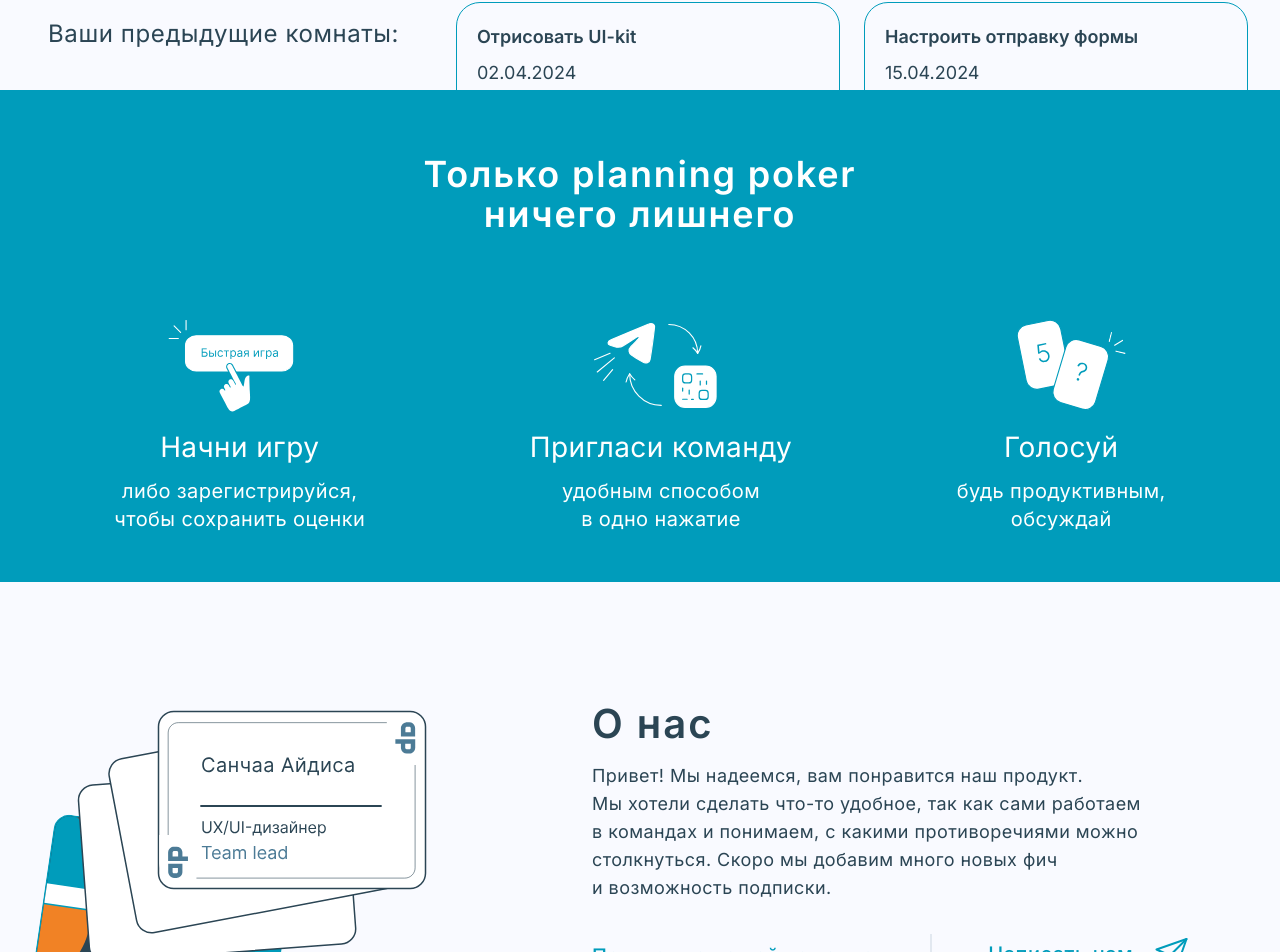
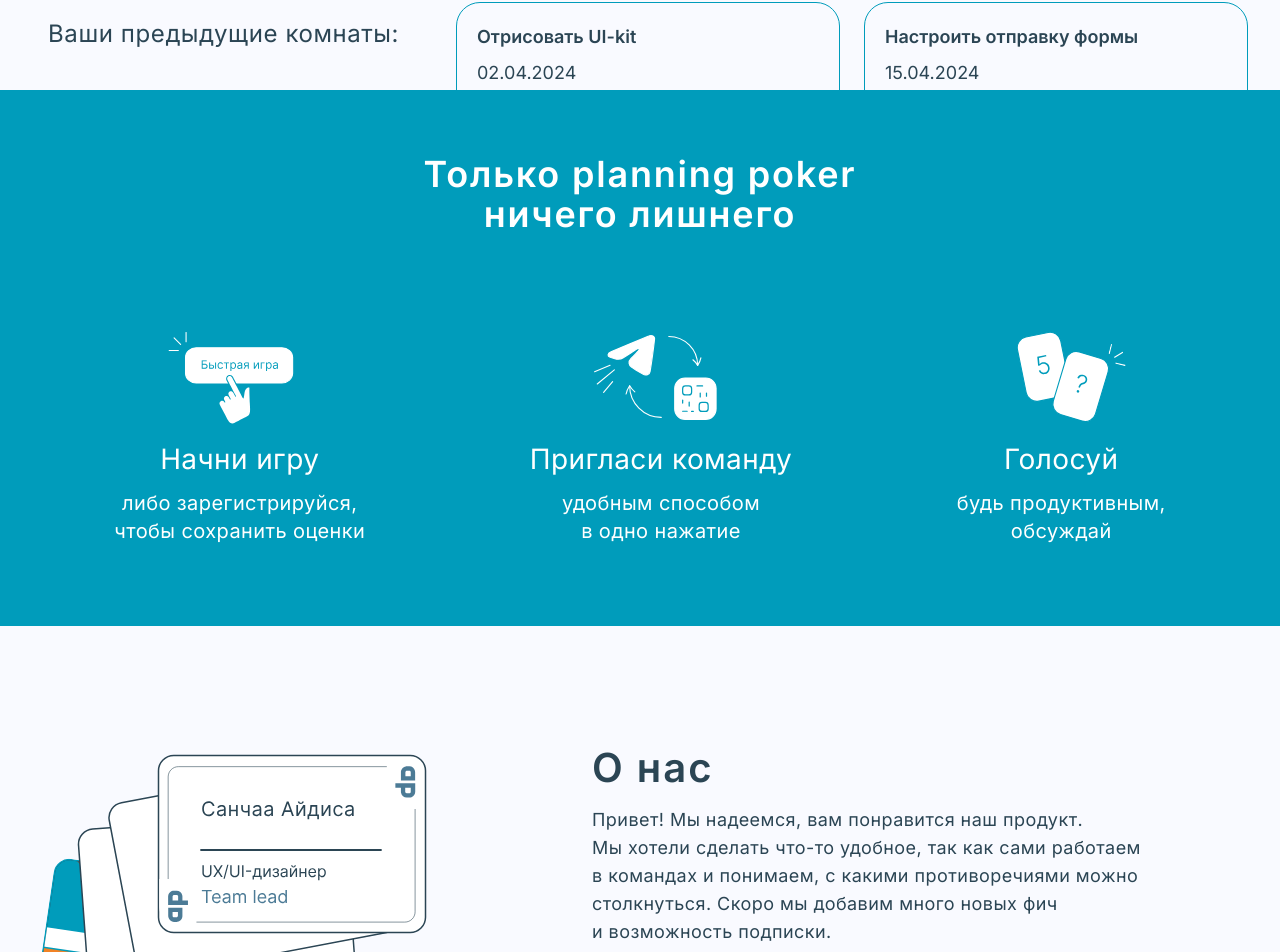
Before and after one commit to pirozheka/agile-poker, a Next.js app: page / in a window 1280 px wide. Shown: the part 822-1774 px from the top of the page. Built offline with nearby package versions, Linux system fonts and the light colour scheme.

Commit message:
Правки hero-container

```diff
--- a/src/components/About.jsx
+++ b/src/components/About.jsx
@@ -12,7 +12,7 @@ const About = () => {
             <AboutCards />
           </div>
         </div>
-        <div className="tablet:pl-28 pl-0 tablet:ml-32 max-w-80 tablet:max-w-full  text-mainText tracking-wide font-normal text-xl  tablet:text-lg  mobile:font-thin dark:text-darkThemeText">
+        <div className="tablet:pl-28 pl-0 tablet:ml-32 max-w-80 tablet:max-w-full text-mainText tracking-wide font-normal text-xl  tablet:text-lg  mobile:font-thin dark:text-darkThemeText">
           <h2 className="text-mainText tracking-wider font-semibold text-xl text-[30px] lg:text-[40px] dark:text-darkThemeText">О наc</h2>
           <div className="tablet:text-lg text-sm tablet:hidden">
             <p className='mt-6'>Привет! Мы надеемся, вам понравится наш продукт!
--- a/src/components/Hero.jsx
+++ b/src/components/Hero.jsx
@@ -37,6 +37,8 @@ const Hero = () => {
 
 
           <div className="flex flex-row w-full tablet:w-80 pt-0 justify-between gap-0 laptop:gap-2 mt-6 tablet:mt-4 laptop:mt-9 p-1">
+
+             {/* Модальные окна регистрации и входа подвязаны к ссылкам под кнопкой "быстрая игра" */}
             <Dialog className='p-[24px] w-80 '>
               <DialogTrigger>
                 <Button className="text-main tracking-wide dark:text-darkThemeText text-sm pl-0 laptop:ml-2 tablet:text-base laptop:text-2xl hover:underline laptop:hover:text-decoration-solid">Зарегистрироваться</Button>
--- a/src/components/HeroContainer.jsx
+++ b/src/components/HeroContainer.jsx
@@ -7,7 +7,7 @@ const HeroContainer = () => {
     <div className="bg-main -mt-10 dark:bg-darkThemebgmain1 text-white ml-0 z-10 pb-10"
       style={{ width: 100 + 'vw' }
       }>
-      <h2 className="text-center text-2xl tablet:text-3xl laptop:text-4xl tracking-wider mt-9 tablet:mt-16 laptop:mt-18 font-semibold tablet:pb-5 ">Только planning poker <br />ничего лишнего</h2>
+      <h2 className="text-center text-2xl tablet:text-3xl laptop:text-4xl tracking-wider mt-9 tablet:mt-16 laptop:mt-18 font-semibold tablet:pb-16 ">Только planning poker <br />ничего лишнего</h2>
       <PCMobile />
       <PokerCards />
     </div>
--- a/src/components/PokerCards.jsx
+++ b/src/components/PokerCards.jsx
@@ -2,7 +2,7 @@ import PokerCard from "./poker-cards/PokerCard";
 const PokerCards = () => {
 
     return (
-        <div className="tablet:flex hidden tablet:justify-around tracking-wide container place-content-center align-center tablet:mt-8 laptop:mt-9 tablet:pb-24 laptop:pb-28">
+        <div className="tablet:flex hidden tablet:justify-around tracking-wide container place-content-center align-center tablet:mt-1 laptop:mt-1 tablet:pb-24 laptop:pb-36">
             <div className='ml-0 block dark:hidden'>
                 <PokerCard
                     key='1'
@@ -18,8 +18,8 @@ const PokerCards = () => {
                     img='/img/slide01_dark.svg'
                     title='Начни игру'
                     descr={`либо зарегистрируйся,\n чтобы сохранить оценки`}
-                    width={108}
-                    height={88}
+                    width={234}
+                    height={200}
                 />
             </div>
             <div className='ml-0 block dark:hidden'>
--- a/src/components/Tabbar.jsx
+++ b/src/components/Tabbar.jsx
@@ -5,6 +5,7 @@ import { useState } from "react";
 
 const Tabbar = () => {
 
+  //реализация переключения табов через состояние
   const [activeTab, setActiveTab] = useState(1);
 
   return (
```
